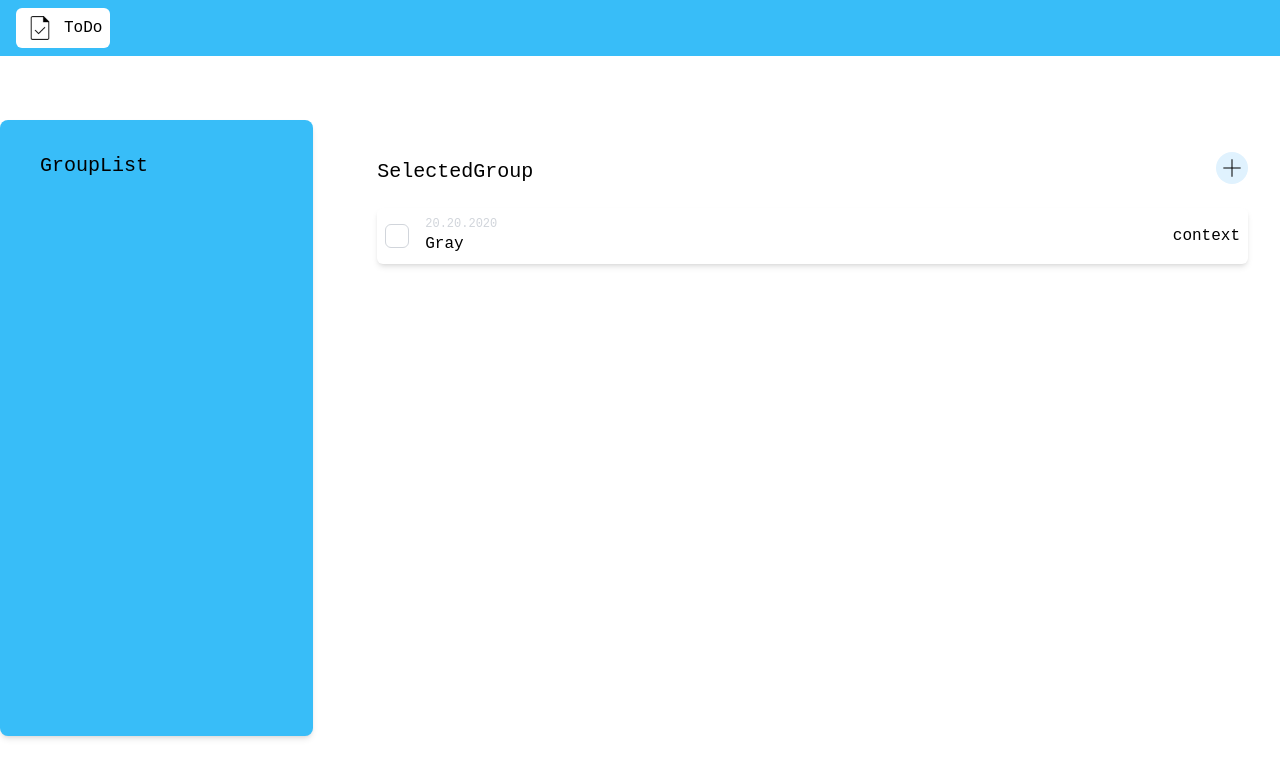
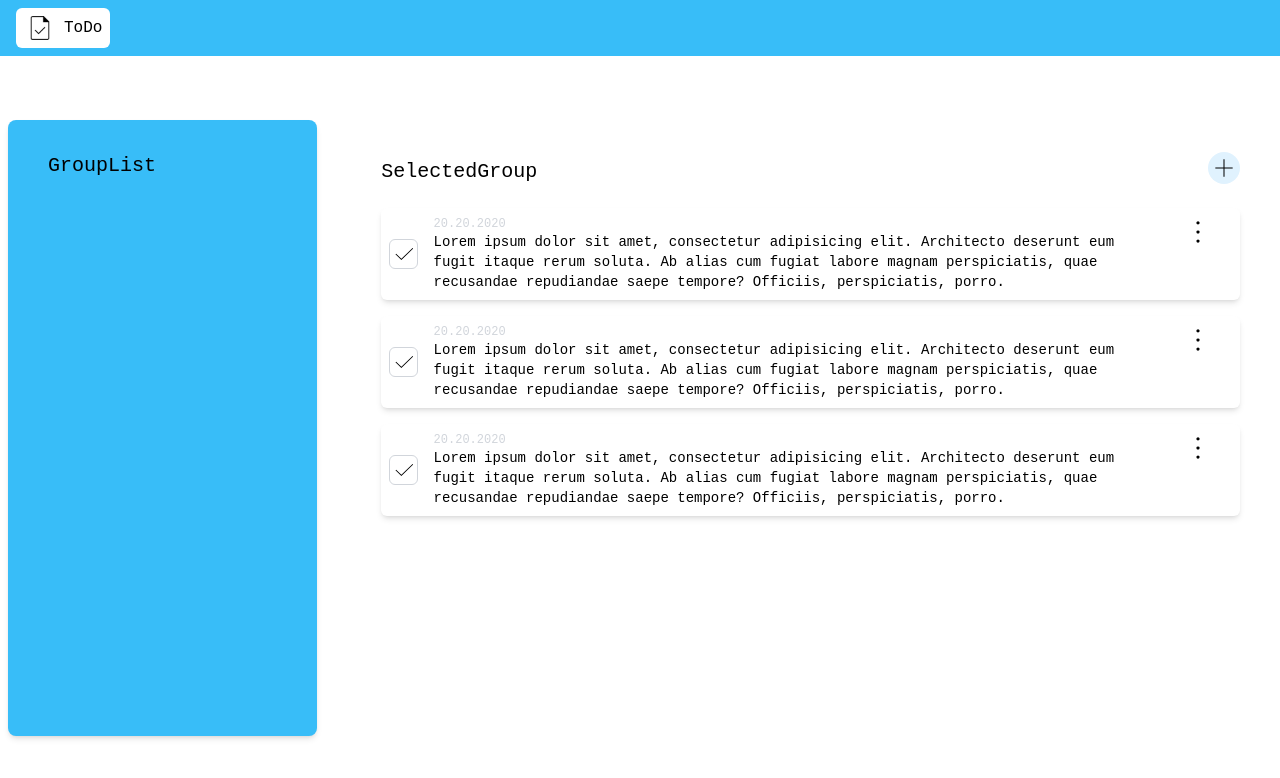
Before and after one commit to Alexeykoh/CRUD_TODO, a React (Create React App) app in the folder crudtodo/: page / in a window 1280 px wide. Shown: the top 778 px of the page. Built offline with nearby package versions, Linux system fonts and the light colour scheme; sample sign-in values are in the browser's storage.

Commit message:
feat: adaptive

```diff
--- a/crudtodo/src/components/entities/inputs/input-wrapper.tsx
+++ b/crudtodo/src/components/entities/inputs/input-wrapper.tsx
@@ -11,7 +11,7 @@ interface InputWrapperProps {
 export const InputWrapper: React.FC<InputWrapperProps> = ({placeholder, inputValue, changeValue, title, type}) => {
     return (
         <>
-            <div className="flex flex-col w-64 gap-1">
+            <div className="flex flex-col w-full md:w-64 gap-1">
                 <h4 className={'text-sm'}>{title}</h4>
                 <input
                     className={(inputValue ? ' border-sky-300 ' : ' border-sky-100 ') + ' border-2 p-2 rounded-md duration-150 w-full'}
--- a/crudtodo/src/components/pages/todo-page/todo-page.tsx
+++ b/crudtodo/src/components/pages/todo-page/todo-page.tsx
@@ -1,5 +1,6 @@
 import React from 'react';
 import addIcon from './../../../assets/icons/add.svg'
+import contextIcon from './../../../assets/icons/context.svg'
 
 interface TodoPageProps {
 
@@ -8,15 +9,15 @@ interface TodoPageProps {
 export const TodoPage: React.FC<TodoPageProps> = props => {
     return (
         <>
-            <div className="h-full w-full shrink py-16">
-                <div className="w-full h-full flex flex-row gap-8">
-                    <div className="py-8 px-10 bg-sky-400 rounded-lg w-1/4 h-full flex flex-col gap-4 shadow-md">
+            <div className="h-full w-full shrink py-16 px-2">
+                <div className="w-full h-full flex flex-col md:flex-row gap-8">
+                    <div className="py-8 px-10 bg-sky-400 rounded-lg w-full md:w-1/4 h-full flex flex-col gap-4 shadow-md">
                         <p className={'text-xl'}>GroupList</p>
                         <ul className={''}>
 
                         </ul>
                     </div>
-                    <div className="w-3/4 h-full rounded-lg p-8 flex flex-col gap-4">
+                    <div className="w-full md:w-3/4 h-full rounded-lg md:p-8 flex flex-col gap-4">
                         <div className="flex flex-row items-center justify-between">
                             <p className={'text-xl'}>SelectedGroup</p>
                             <div className="">
@@ -27,20 +28,70 @@ export const TodoPage: React.FC<TodoPageProps> = props => {
 
                         </div>
                         <ul className={'w-full h-full  rounded-lg flex flex-col gap-4'}>
-                            <li className={'rounded-md bg-white shadow-md'}>
-                                <div className="flex items-center gap-4 p-2 justify-between">
-                                    <div className="flex items-center gap-4">
+                            <li className={'rounded-md bg-white shadow-md w-full'}>
+                                <div className="flex items-center md:gap-4 p-2 justify-between w-full">
+                                    <div className="flex items-center gap-4 w-10/12 md:w-11/12">
                                         <input
                                             type="checkbox"
                                             name="checked-demo"
-                                            className="form-tick appearance-none bg-white bg-check h-6 w-6 border border-gray-300 rounded-md checked:bg-emerald-300 checked:border-transparent focus:outline-none"
+                                            className="w-[30px] h-[30px] form-tick appearance-none bg-white bg-check border border-gray-300 rounded-md checked:bg-emerald-300 checked:border-transparent focus:outline-none"
                                         />
-                                        <div className="">
+                                        <div className="flex flex-col w-full max-h-32 overflow-y-auto">
                                             <p className={'text-xs font-light text-gray-300'}>{'20.20.2020'}</p>
-                                            <p className="font-normal">Gray</p>
+                                            <p className="text-sm md:font-normal">Lorem ipsum dolor sit amet, consectetur adipisicing elit. Architecto deserunt eum fugit itaque rerum soluta. Ab alias cum fugiat labore magnam perspiciatis, quae recusandae repudiandae saepe tempore? Officiis, perspiciatis, porro.</p>
                                         </div>
                                     </div>
-                                    <div className="">context</div>
+                                    <div className="flex h-full w-2/12 md:w-1/12 self-start justify-center">
+                                        <img
+                                            className={'w-8 h-8'}
+                                            src={contextIcon}
+                                            alt="contextIcon"
+                                        />
+                                    </div>
+                                </div>
+                            </li>
+                            <li className={'rounded-md bg-white shadow-md w-full'}>
+                                <div className="flex items-center md:gap-4 p-2 justify-between w-full">
+                                    <div className="flex items-center gap-4 w-10/12 md:w-11/12">
+                                        <input
+                                            type="checkbox"
+                                            name="checked-demo"
+                                            className="w-[30px] h-[30px] form-tick appearance-none bg-white bg-check border border-gray-300 rounded-md checked:bg-emerald-300 checked:border-transparent focus:outline-none"
+                                        />
+                                        <div className="flex flex-col w-full max-h-32 overflow-y-auto">
+                                            <p className={'text-xs font-light text-gray-300'}>{'20.20.2020'}</p>
+                                            <p className="text-sm md:font-normal">Lorem ipsum dolor sit amet, consectetur adipisicing elit. Architecto deserunt eum fugit itaque rerum soluta. Ab alias cum fugiat labore magnam perspiciatis, quae recusandae repudiandae saepe tempore? Officiis, perspiciatis, porro.</p>
+                                        </div>
+                                    </div>
+                                    <div className="flex h-full w-2/12 md:w-1/12 self-start justify-center">
+                                        <img
+                                            className={'w-8 h-8'}
+                                            src={contextIcon}
+                                            alt="contextIcon"
+                                        />
+                                    </div>
+                                </div>
+                            </li>
+                            <li className={'rounded-md bg-white shadow-md w-full'}>
+                                <div className="flex items-center md:gap-4 p-2 justify-between w-full">
+                                    <div className="flex items-center gap-4 w-10/12 md:w-11/12">
+                                        <input
+                                            type="checkbox"
+                                            name="checked-demo"
+                                            className="w-[30px] h-[30px] form-tick appearance-none bg-white bg-check border border-gray-300 rounded-md checked:bg-emerald-300 checked:border-transparent focus:outline-none"
+                                        />
+                                        <div className="flex flex-col w-full max-h-32 overflow-y-auto">
+                                            <p className={'text-xs font-light text-gray-300'}>{'20.20.2020'}</p>
+                                            <p className="text-sm md:font-normal">Lorem ipsum dolor sit amet, consectetur adipisicing elit. Architecto deserunt eum fugit itaque rerum soluta. Ab alias cum fugiat labore magnam perspiciatis, quae recusandae repudiandae saepe tempore? Officiis, perspiciatis, porro.</p>
+                                        </div>
+                                    </div>
+                                    <div className="flex h-full w-2/12 md:w-1/12 self-start justify-center">
+                                        <img
+                                            className={'w-8 h-8'}
+                                            src={contextIcon}
+                                            alt="contextIcon"
+                                        />
+                                    </div>
                                 </div>
                             </li>
                         </ul>
--- a/crudtodo/src/components/shared/sections/login-section-wrapper.tsx
+++ b/crudtodo/src/components/shared/sections/login-section-wrapper.tsx
@@ -9,11 +9,11 @@ interface LoginSectionWrapperProps {
 export const LoginSectionWrapper: React.FC<LoginSectionWrapperProps> = props => {
     return (
         <>
-            <div className={'LoginSectionWrapper flex flex-col gap-12 w-2/3 h-full rounded-md px-6 pt-32'}>
+            <div className={'LoginSectionWrapper flex flex-col gap-8 md:gap-12 w-full md:w-2/3 h-full rounded-md md:px-6 pt-10 md:pt-32'}>
                 <h3 className={'text-lg font-semibold'}>{props.title}</h3>
-                <div className="flex flex-col gap-12 w-full h-full shrink">
+                <div className="flex flex-col gap-8 md:gap-12 w-full h-full shrink">
                     {props.children}
-                    <div className="pt-24">
+                    <div className="mb-8 md:pt-24">
                         <p>{'Если у вас нет Логина, то вы можете '}
                             <span
                                 onClick={() => {props.callbackFn()}}
--- a/crudtodo/src/components/shared/sections/register-section-wrapper.tsx
+++ b/crudtodo/src/components/shared/sections/register-section-wrapper.tsx
@@ -9,11 +9,11 @@ interface RegisterSectionWrapperProps {
 export const RegisterSectionWrapper: React.FC<RegisterSectionWrapperProps> = props => {
     return (
         <>
-            <div className={'LoginSectionWrapper flex flex-col gap-12 w-2/3 h-full rounded-md px-6 pt-32'}>
+            <div className={'LoginSectionWrapper flex flex-col gap-6 md:gap-12 w-full md:w-2/3 h-full rounded-md px-6 md:pt-32'}>
                 <h3 className={'text-lg font-semibold'}>{props.title}</h3>
-                <div className="flex flex-col gap-12 w-full h-full shrink">
+                <div className="flex flex-col gap-6 md:gap-12 w-full h-full shrink">
                     {props.children}
-                    <div className="pt-24">
+                    <div className="md:pt-24">
                         <p>{'Если вы уже зарегистрированы, то можете '}
                             <span
                                 onClick={() => {props.callbackFn()}}
```
Also changed, not shown: crudtodo/src/components/pages/auth-page/auth-page.tsx (+4 -4 lines), crudtodo/src/components/shared/labels/greeting-features-label.tsx (+7 -5 lines), crudtodo/src/assets/icons/check.svg, crudtodo/src/assets/icons/context.svg (added).
